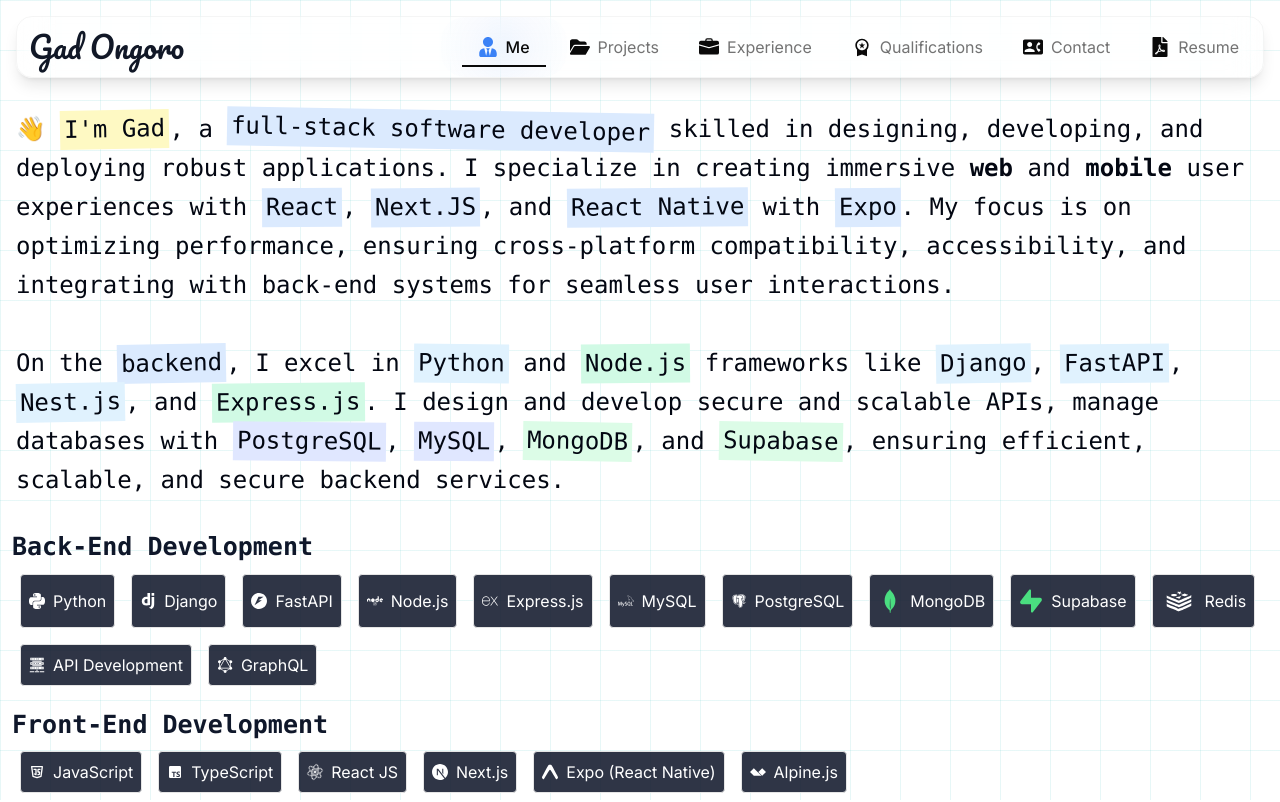
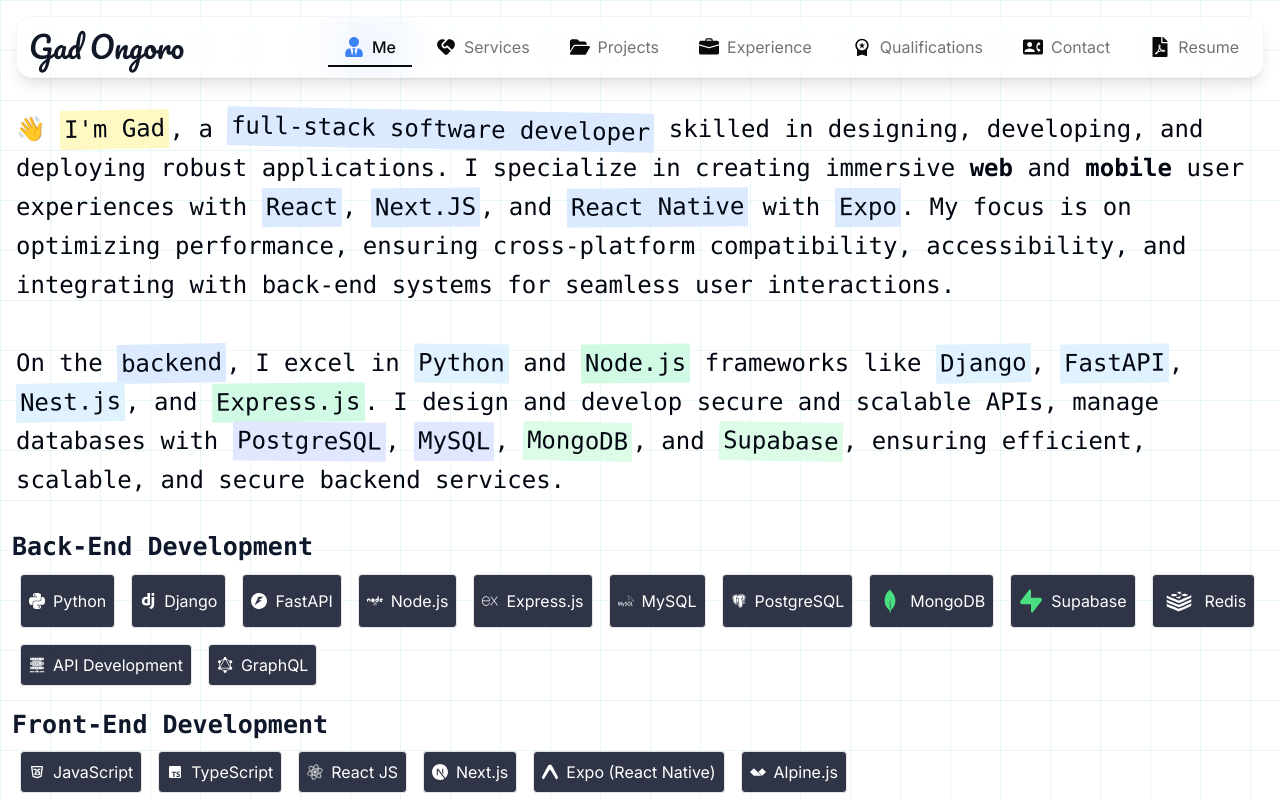
Before and after one commit to Gad-Ongoro/Gad-Ongoro, a Next.js app in the folder portfolio/: page / in a window 1280 px wide. Shown: the top 802 px of the page. Built offline with nearby package versions, Linux system fonts and the light colour scheme.

Commit message:
feat(nav): add Services route to navigation menu

```diff
--- a/portfolio/src/app/_components/NavBar.tsx
+++ b/portfolio/src/app/_components/NavBar.tsx
@@ -7,6 +7,7 @@ import { motion } from "framer-motion"
 import { MdWorkspacePremium } from "react-icons/md"
 import { BsFillBriefcaseFill } from "react-icons/bs";
 import { MdContactPhone } from "react-icons/md"
+import { RiServiceFill } from "react-icons/ri"
 import { FaFolderOpen } from "react-icons/fa6"
 import { FaFilePdf, FaUserTie } from "react-icons/fa"
 import { usePathname } from "next/navigation"
@@ -31,6 +32,13 @@ const menuItems: MenuItem[] = [
     href: "/",
     gradient: "radial-gradient(circle, rgba(59,130,246,0.15) 0%, rgba(37,99,235,0.06) 50%, rgba(29,78,216,0) 100%)",
     iconColor: "text-blue-500",
+  },
+  {
+    icon: <RiServiceFill className="h-5 w-5" />,
+    label: "Services",
+    href: "/services",
+    gradient: "radial-gradient(circle, rgba(139,92,246,0.15) 0%, rgba(124,58,237,0.06) 50%, rgba(109,40,217,0) 100%)",
+    iconColor: "text-violet-500",
   },
   {
     icon: <FaFolderOpen className="h-5 w-5" />,
```
